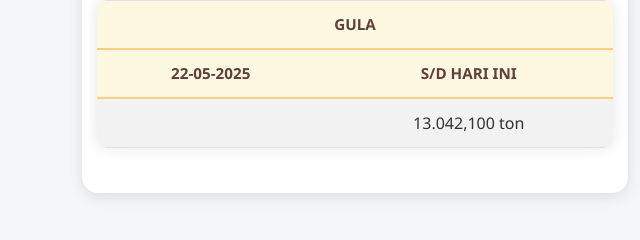
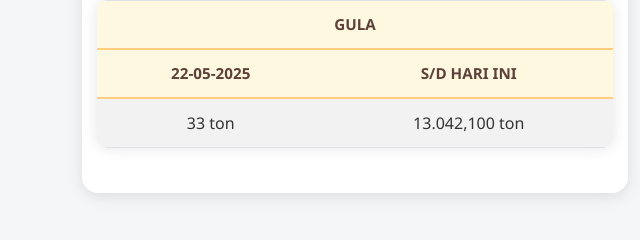
Before and after one commit to bagas190/Gulatetes, a plain HTML site: page index.html in a window 1280 px wide. Shown: the part 715-955 px from the top of the page, 0-640 px from the left. Drawn offline with nearby package versions, Linux system fonts and the light colour scheme.

Commit message:
Update index.html

```diff
--- a/index.html
+++ b/index.html
@@ -940,7 +940,7 @@ body.scrolled .back-to-top {
           </thead>
           <tbody>
             <tr>
-              <td id="produksiGulaHariIni"33 ton</td>
+              <td id="produksiGulaHariIni">33 ton</td>
               <td id="produksiGulaTotal">13.042,100 ton</td>
             </tr>
           </tbody>
```
